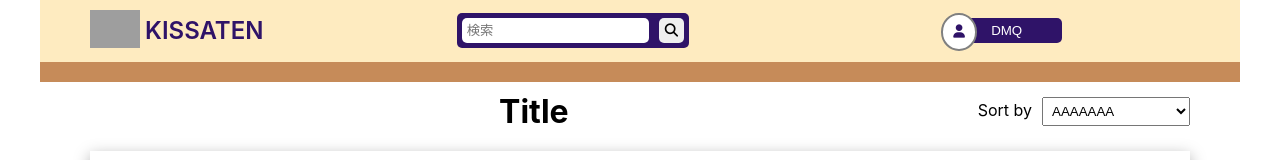
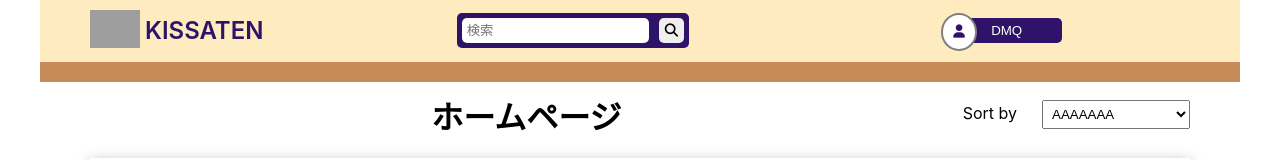
Before and after one commit to phucduongminh/kissaten, a React (Create React App) app: page / in a window 1280 px wide. Shown: the top 160 px of the page. Built offline with nearby package versions, Linux system fonts and the light colour scheme; grey boxes are pictures that could not be loaded.

Commit message:
init test

```diff
--- a/src/pages/Home/Home.js
+++ b/src/pages/Home/Home.js
@@ -5,7 +5,7 @@ const Home = () => {
     <section className='home'>
       <div className="wrap">
         <div className="home-heading">
-          <h2 className="title">Title</h2>
+          <h2 className="title">ホームページ</h2>
           <div className="filter">
             <label htmlFor="">Sort by</label>
             <select name="" id="">
--- a/src/pages/Home/home.css
+++ b/src/pages/Home/home.css
@@ -4,9 +4,10 @@
 }
 
 .home-heading .filter label {
-  margin-right: 10px;
+  margin-right: 5px;
 }
 .home-heading .filter select {
+  margin-left: 20px;
   padding: 5px;
 }
 
```
